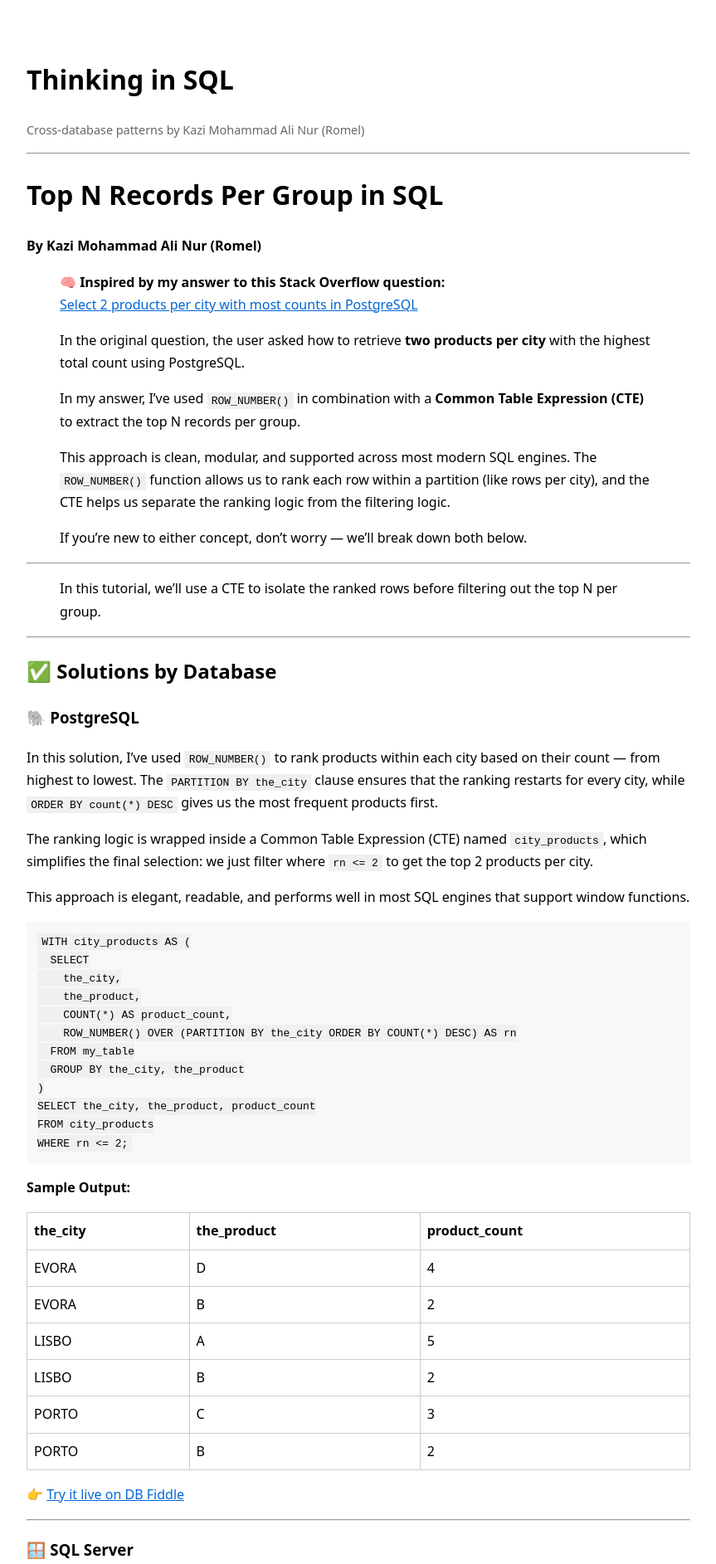
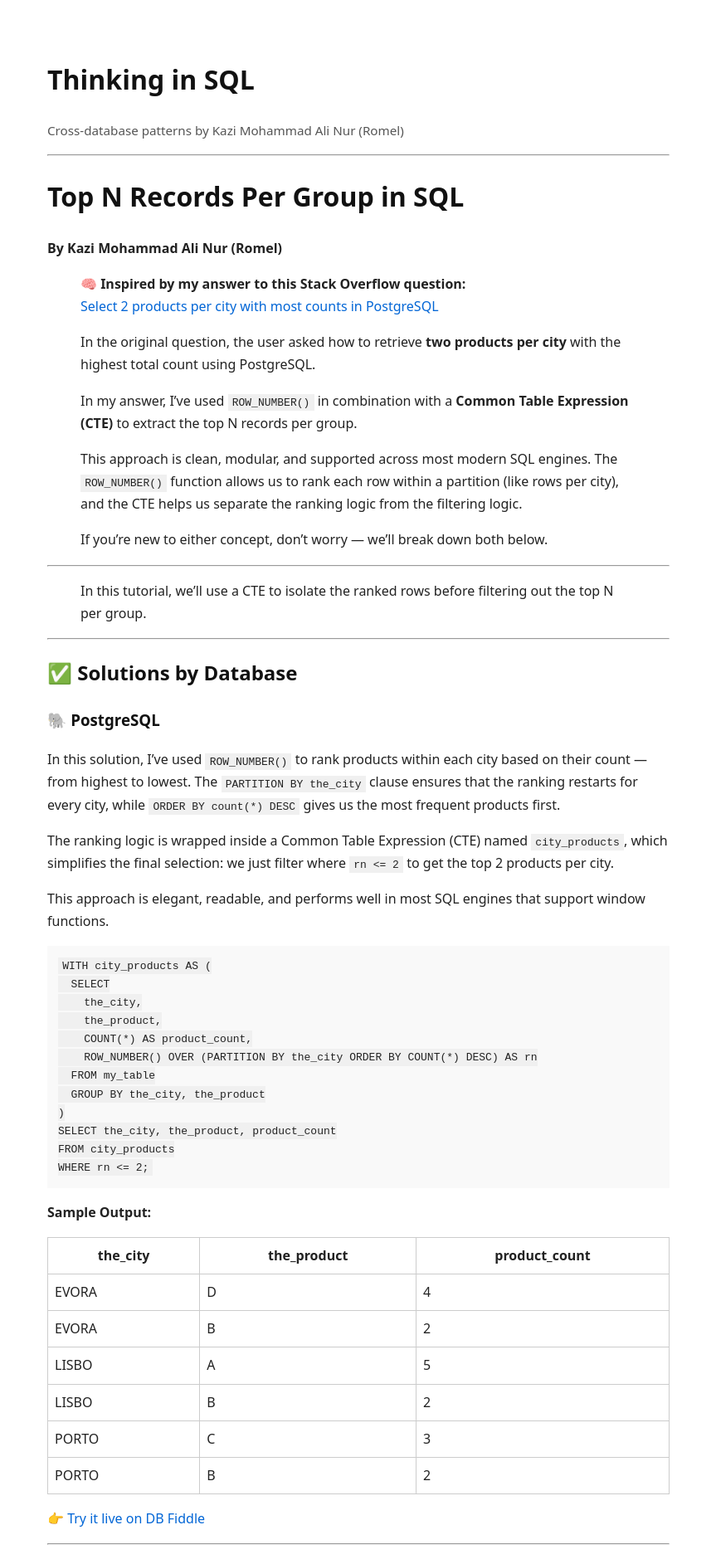
Before and after one commit to kmnur/thinking-in-sql, a Jekyll site: the page built from tutorials/top-n-per-group.md, in a window 1280 px wide. Shown: the top 1885 px of the page at 83% size, without its empty margins (208-1071 px from the left). Built offline with Jekyll 4.4.1, drawn with Linux system fonts in a browser that asks for light colours.

Commit message:
Update style.css

```diff
--- a/assets/style.css
+++ b/assets/style.css
@@ -1,12 +1,23 @@
 body {
   font-family: system-ui, sans-serif;
-  max-width: 800px;
+  max-width: 750px;
   margin: 2rem auto;
   padding: 1rem;
   line-height: 1.7;
+  color: #222;
+}
+h1, h2, h3 {
+  color: #111;
+}
+a {
+  color: #0366d6;
+  text-decoration: none;
+}
+a:hover {
+  text-decoration: underline;
 }
 pre {
-  background: #f8f8f8;
+  background: #f9f9f9;
   padding: 1em;
   overflow-x: auto;
 }
@@ -23,15 +34,13 @@
 th, td {
   border: 1px solid #ccc;
   padding: 0.5rem;
-  text-align: left;
-}
-a {
-  color: #0366d6;
-}
-a:hover {
-  text-decoration: underline;
 }
 .subtitle {
-  font-size: 0.9em;
-  color: #666;
+  font-size: 0.95rem;
+  color: #555;
 }
+.footer {
+  font-size: 0.8rem;
+  text-align: center;
+  color: #777;
+}
```
